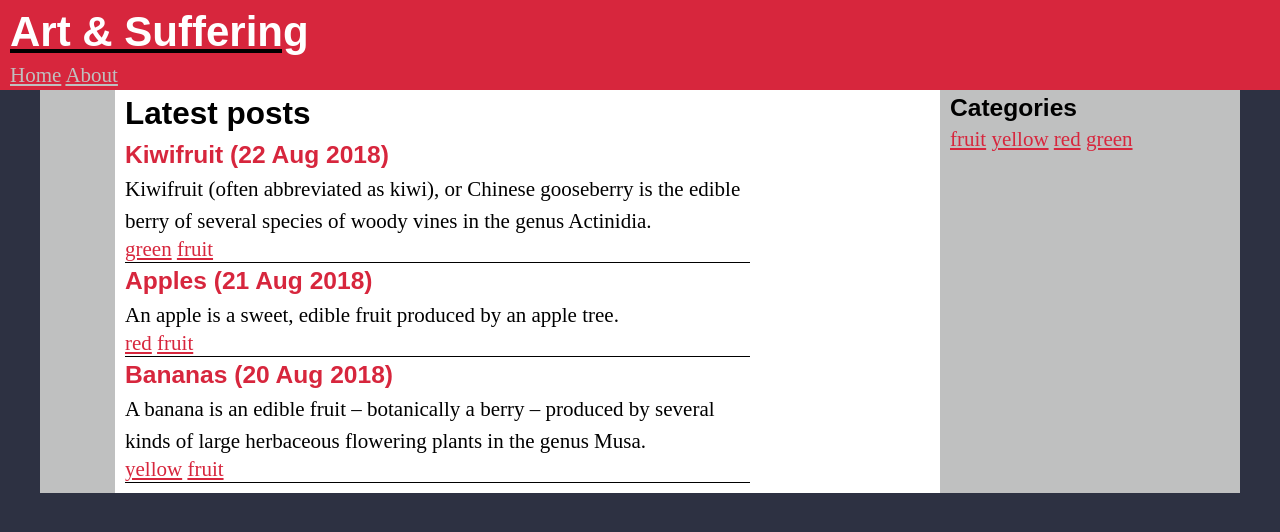
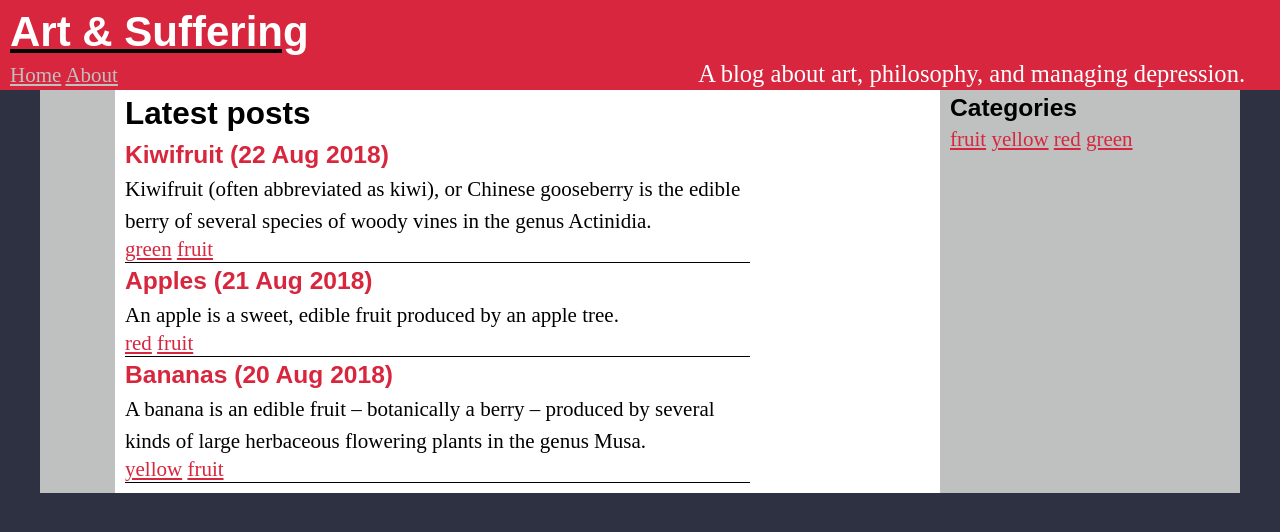
Before and after one commit to artandsuffering/artandsuffering.github.io, a Jekyll site: the page built from index.md, in a window 1280 px wide. Shown: the top 532 px of the page. Built offline with Jekyll 4.4.1, drawn with Linux system fonts in a browser that asks for light colours.

Commit message:
add blogdescription

```diff
--- a/_includes/siteheader.html
+++ b/_includes/siteheader.html
@@ -1,4 +1,5 @@
 <header id="siteheader">
 	<h1 id="sitetitle"><a href="/">Art & Suffering</a></h1>
 	{% include nav.html %}
+	<p id="blogdescription">A blog about art, philosophy, and managing depression.</p>
 </header>
--- a/_sass/main.scss
+++ b/_sass/main.scss
@@ -134,8 +134,8 @@ p {
 
 @media only screen and (min-width: 819px) and (max-width: 859px) {
 	#content {
-		width: 75vw;
-		float: left;
+		//width: 75vw;
+		//float: left;
 		section {
 			max-width: calc(75vw - 20px);
 			background-color: white;
@@ -145,11 +145,9 @@ p {
 			background-color: white;
 		}
 	}
+}
 
-	#sidebar {
-		width: 25vw;
-		float: right;
-	}
+@media only screen and (min-width: 645px) and (max-width: 819px) {
 }
 
 @media only screen and (max-width: 645px) {
--- a/_sass/siteheader.scss
+++ b/_sass/siteheader.scss
@@ -15,8 +15,30 @@
 	}
 }
 
+#blogdescription {
+	position: relative;
+	display: inline;
+	font-size: 1.17em;
+	color: white;
+	line-height: 0em;
+}
+
+@media only screen and (min-width: 730px) {
+	#blogdescription {
+		left: calc(100vw - 705px);
+	}
+
+}
+
+@media only screen and (max-width: 730px) {
+	#blogdescription {
+		display: none;
+	}
+}
+
 nav {
 	a {text-decoration-line: underline;}
+	display: inline;
 }
 
 .current {
```
